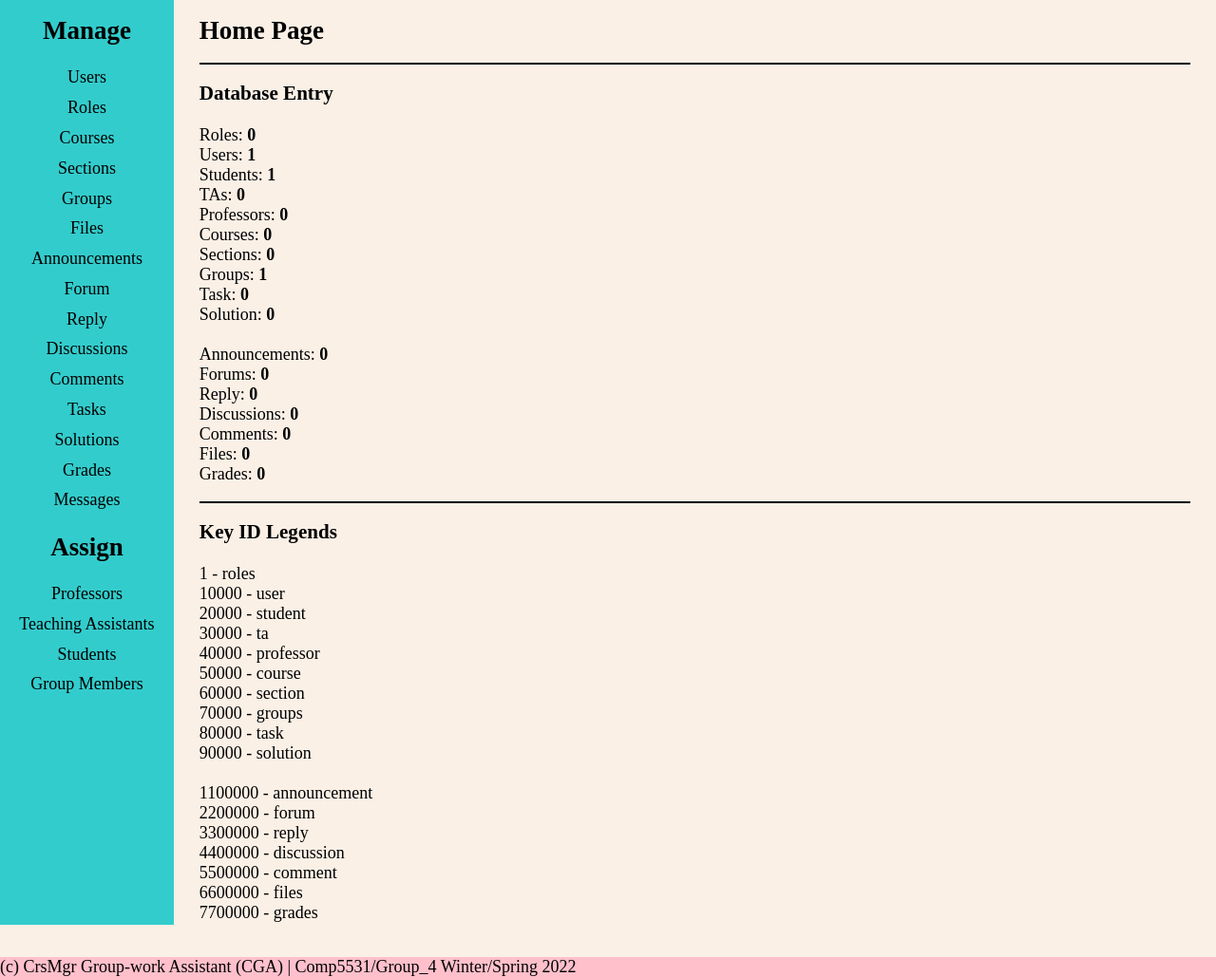
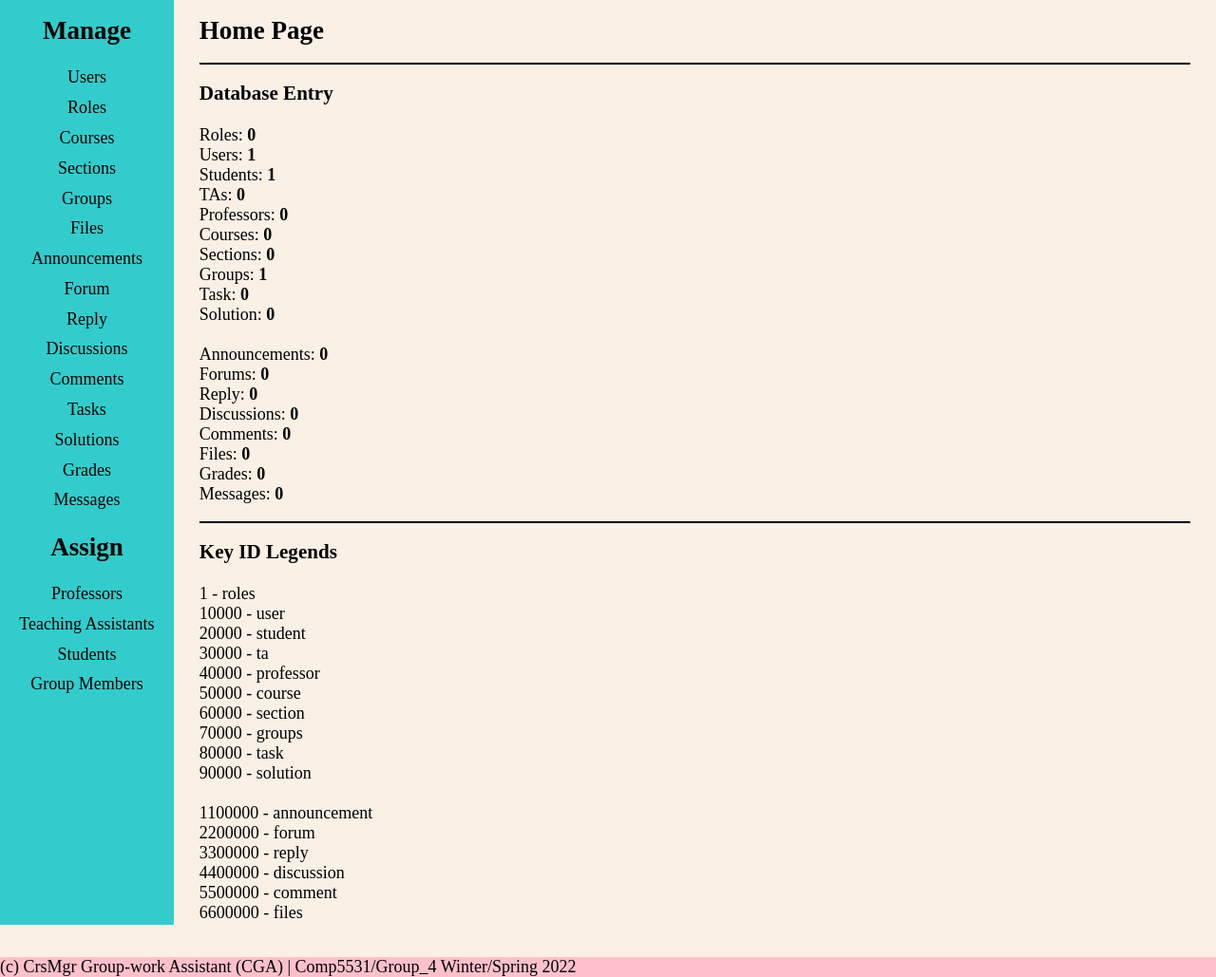
Before and after one commit to mikepoullas/COMP5531_GROUP_4_Winter_2022, a PHP site: page /pages/admin.php in a window 1280 px wide. Shown: the part 132-1161 px from the top of the page at 95% size. Run offline with PHP 8.4, Linux system fonts and the light colour scheme; the visitor is signed in with stand-in values (Sample User, id 1); data that the repository does not hold is empty.

Commit message:
add message count in Home

```diff
--- a/project/includes/home.php
+++ b/project/includes/home.php
@@ -69,6 +69,7 @@
             echo '<li>Comments: <b> ' . mysqli_num_rows(get_table_array('comment')) . '</b> </li>';
             echo '<li>Files: <b> ' . mysqli_num_rows(get_table_array('files')) . '</b> </li>';
             echo '<li>Grades: <b> ' . mysqli_num_rows(get_table_array('grades')) . '</b> </li>';
+            echo '<li>Messages: <b> ' . mysqli_num_rows(get_table_array('messages')) . '</b> </li>';
             echo "</ul>";
             ?>
             <hr>
@@ -93,6 +94,7 @@
                 5500000 - comment<br>
                 6600000 - files<br>
                 7700000 - grades<br>
+                8800000 - messages<br>
             </p>
         </div>
     <?php } ?>
```
